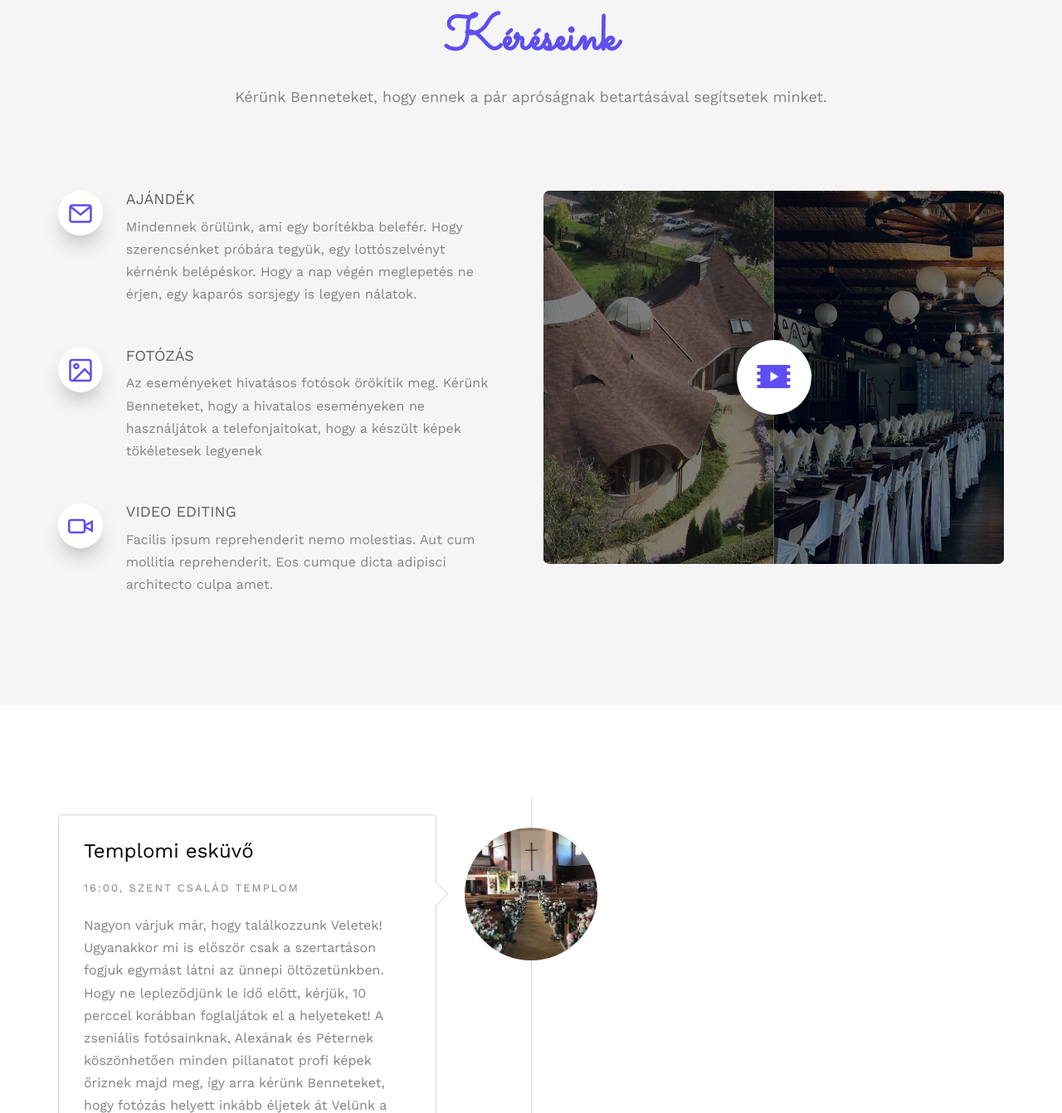
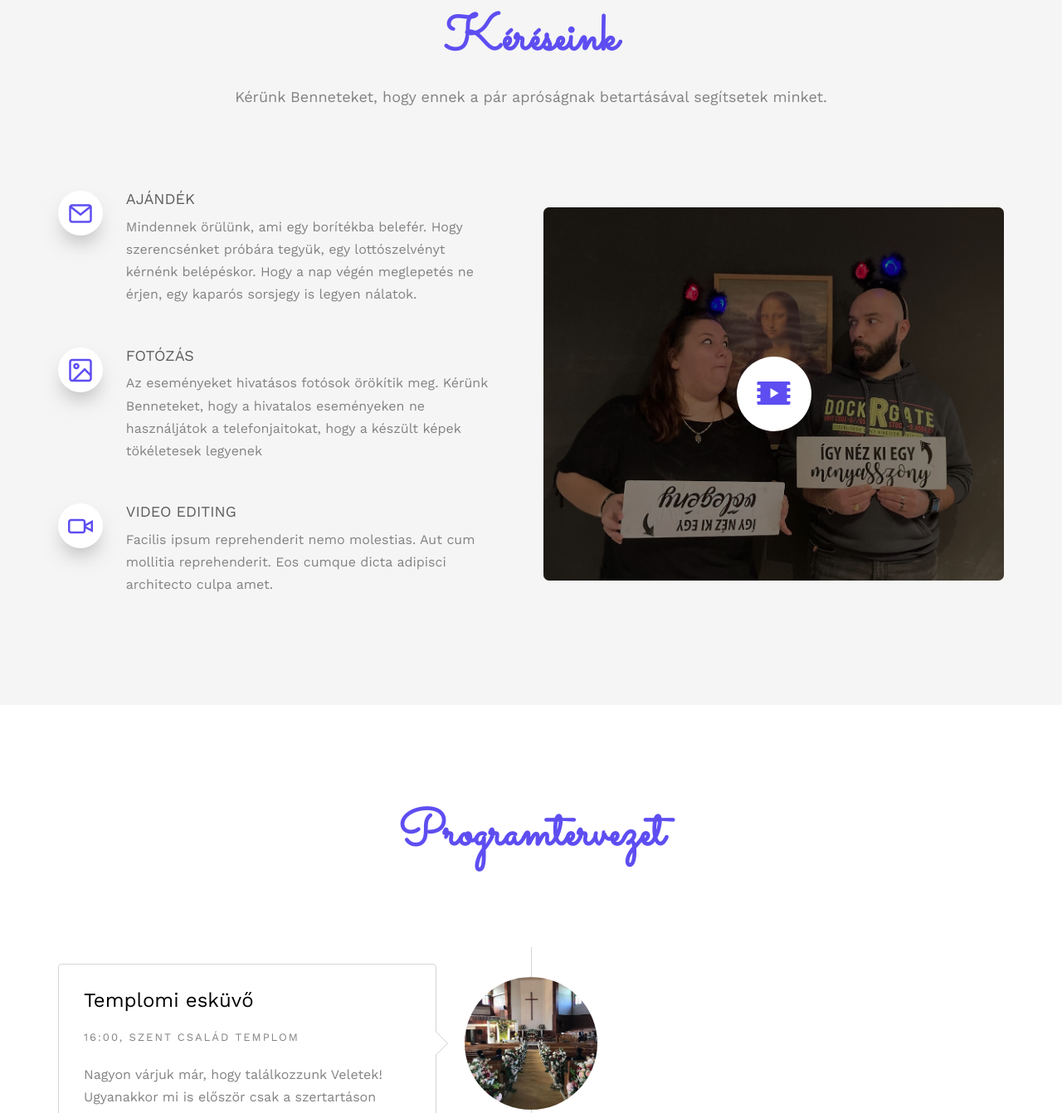
Before and after one commit to OtterSolution/wedding, a plain HTML site: page about.html in a window 1280 px wide. Shown: the part 709-2051 px from the top of the page at 83% size. Drawn offline with nearby package versions, Linux system fonts and the light colour scheme; files whose address does not match are found by name.

Commit message:
Update about.html

```diff
--- a/about.html
+++ b/about.html
@@ -98,7 +98,7 @@
 					<div class="display-t">
 						<div class="display-tc animate-box" data-animate-effect="fadeIn">
 							<h1>Programok</h1>
-							<h2>Minden, amit tudni érdemes</h2>
+							<h2>És minden, amit tudni érdemes</h2>
 						</div>
 					</div>
 				</div>
@@ -151,7 +151,8 @@
 				</div>
 
 				<div class="col-md-6 animate-box">
-					<div class="fh5co-video fh5co-bg" style="background-image: url(images/img_bg_3.jpg); ">
+				<p></p>
+					<div class="fh5co-video fh5co-bg" style="background-image: url(images/img_bg_1o.jpg); ">
 						<a  href="https://www.youtube.com/watch?v=p1Ph4yhXLS0" class="popup-vimeo"><i class="icon-video2"></i></a>
 						<div class="overlay"></div>
 					</div>
@@ -164,6 +165,11 @@
 
 	<div id="fh5co-couple-story">
 		<div class="container">
+		<div class="row">
+				<div class="col-md-8 col-md-offset-2 text-center fh5co-heading animate-box">
+					<h2>Programtervezet</h2>
+				</div>
+			</div>
 			<div class="row">
 				<div class="col-md-12 col-md-offset-0">
 					<ul class="timeline animate-box">
```
